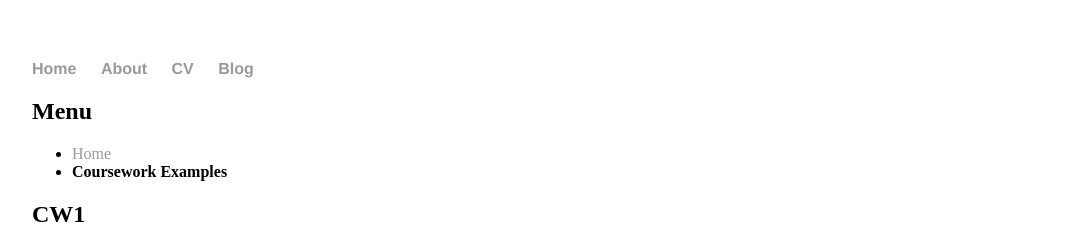
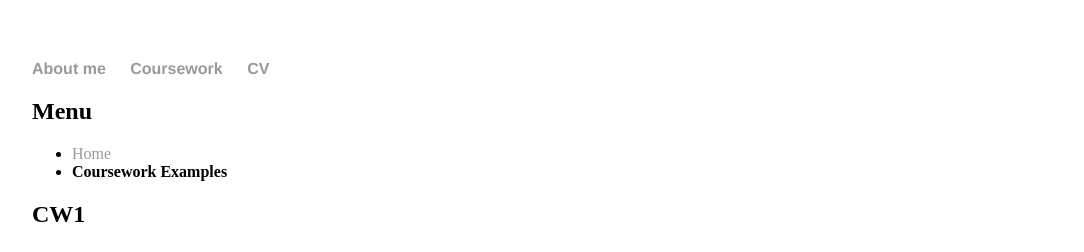
Before and after one commit to lena-kilian/lena-kilian.github.io, a Jekyll site: the page built from GEOG5995M_CW1/GEOG5995M_CW1.md, in a window 1280 px wide and 900 px high. Shown: the top 252 px of the window, without its empty margins (160-1244 px from the left). Built offline with Jekyll 4.4.1, drawn with Linux system fonts in a browser that asks for light colours; our own code applies the rules of GitHub Pages for plain Markdown files.

Commit message:
Update default.html

```diff
--- a/_layouts/default.html
+++ b/_layouts/default.html
@@ -8,10 +8,10 @@
 		<body>
 			<nav>
 	    		<ul>
-	        		<li><a href="/">Home</a></li>
-		        	<li><a href="/about">About</a></li>
+	        		<li><a href="/">About me</a></li>
+		        	<li><a href="/cw">Coursework</a></li>
 	        		<li><a href="/cv">CV</a></li>
-	        		<li><a href="/blog">Blog</a></li>
+
 	    		</ul>
 			</nav>
 			<div class="container">
```
